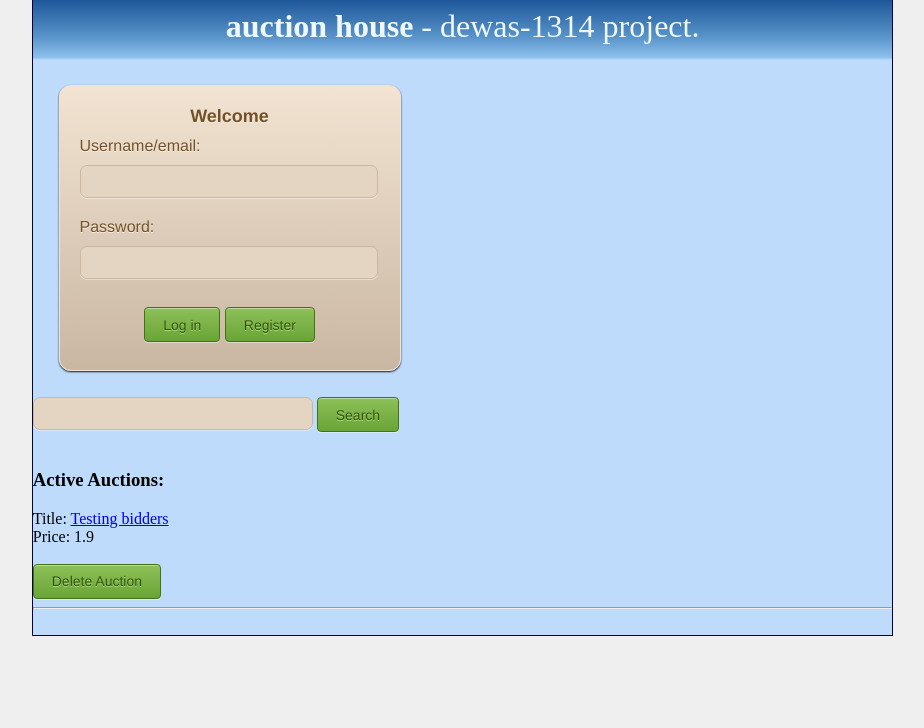
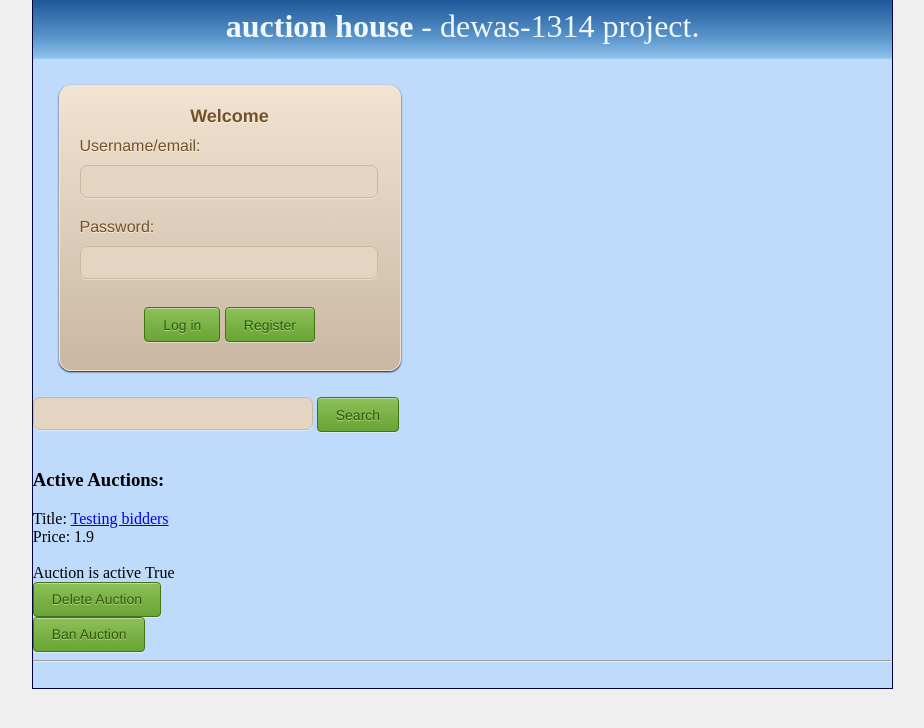
Before and after one commit to stigendresen/auction-house, a Django app: page /auctionhouse/ in a window 1280 px wide. Shown: the part 14-742 px from the top of the page, without its empty margins (179-1103 px from the left). Run offline with Django 3.2, Linux system fonts and the light colour scheme; a user stored in the database is signed in; data comes from the database, SQL or seed files in the repository; parts of the project's set-up code (start-up, migrations or seed data) failed here and were passed over.

Commit message:
Implemented Ban for superuser on Index.html/views.py

```diff
--- a/Auction/urls.py
+++ b/Auction/urls.py
@@ -18,6 +18,7 @@ urlpatterns = patterns('',
                        (r'^addauction/$', add_auction),
                        (r'^editauction/(?P<auction_id>\d+)/$', edit_auction),
                        (r'^deleteauction/(?P<auction_id>\d+)/$', delete_auction),
+                       (r'^banauction/(?P<auction_id>\d+)/$', ban_auction),
 
                        url(r'^admin/', include(admin.site.urls)),
 )
--- a/AuctionApp/views.py
+++ b/AuctionApp/views.py
@@ -247,3 +247,33 @@ def delete_auction(request, auction_id):
 
 def get_current_url(request):
     return render_to_response('/', {}, context_instance=RequestContext(request))
+
+
+def ban_auction(request, auction_id):
+
+    if request.method == "POST" and request.POST.get('ban_auction', ''):
+        try:
+            auction = Auction.objects.get(id=auction_id)
+            auction.is_locked = True
+            auction.latest_bid_by = auction.ownerid
+            auction.ownerid = request.user
+            auction.min_price = 0
+            auction.is_active = False
+            auction.save()
+            messages.success(request, 'Auction is banned')
+
+        except:
+            messages.error(request, 'Could not ban auction')
+
+    elif request.method == "POST" and request.POST.get('', 'unban_auction'):
+        try:
+            auction = Auction.objects.get(id=auction_id)
+            auction.is_locked = False
+            auction.ownerid = auction.latest_bid_by
+            auction.save()
+            messages.success(request, 'Auction is re-submittable')
+
+        except:
+            messages.error(request, 'Could not UNBAN auction')
+
+    return HttpResponseRedirect('/auctionhouse/')
--- a/templates/index.html
+++ b/templates/index.html
@@ -65,10 +65,26 @@
 	Price: {{ i.min_price }}<br><br>
 
 	{% if user.is_superuser %}
+        Auction is active {{ i.is_active }}<br>
 		<form action="/deleteauction/{{ i.id }}/" method="post">
 			{% csrf_token %}
 			<input class="submit-button" type="submit" name="delauction" value="Delete Auction">
 		</form>
+
+        {% if i.is_locked == False %}
+            <form action="/banauction/{{ i.id }}/" method="post">
+                {% csrf_token %}
+                <input class="submit-button" type="submit" name="ban_auction" value="Ban Auction">
+            </form>
+
+        {% elif i.is_locked == True and i.is_active == False %}
+            Auction Locked: {{ i.is_locked }}
+            <form action="/banauction/{{ i.id }}/" method="post">
+                {% csrf_token %}
+                <input class="submit-button" type="submit" name="unban_auction" value="Unban Auction">
+            </form>
+        {% endif %}
+
 	{% endif %}
 	<hr>
 	<br>
```
